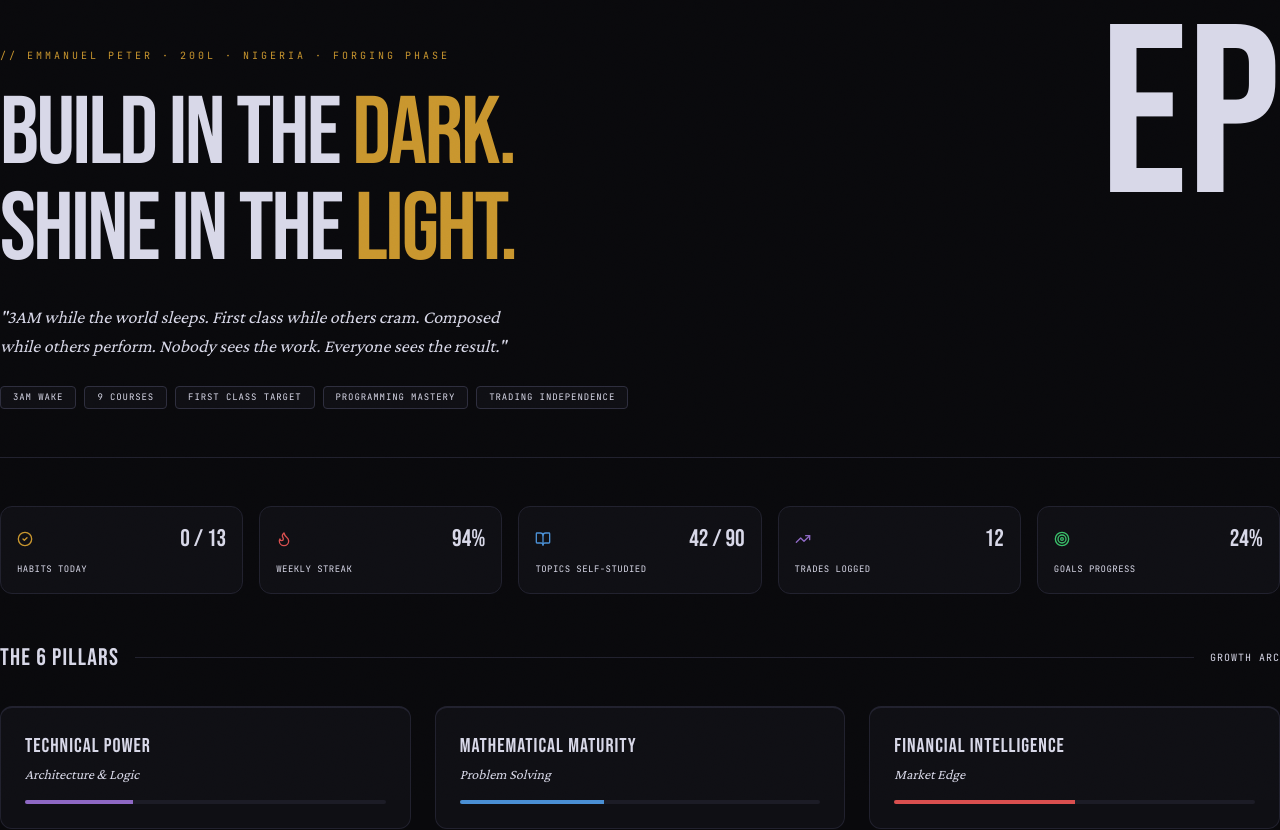
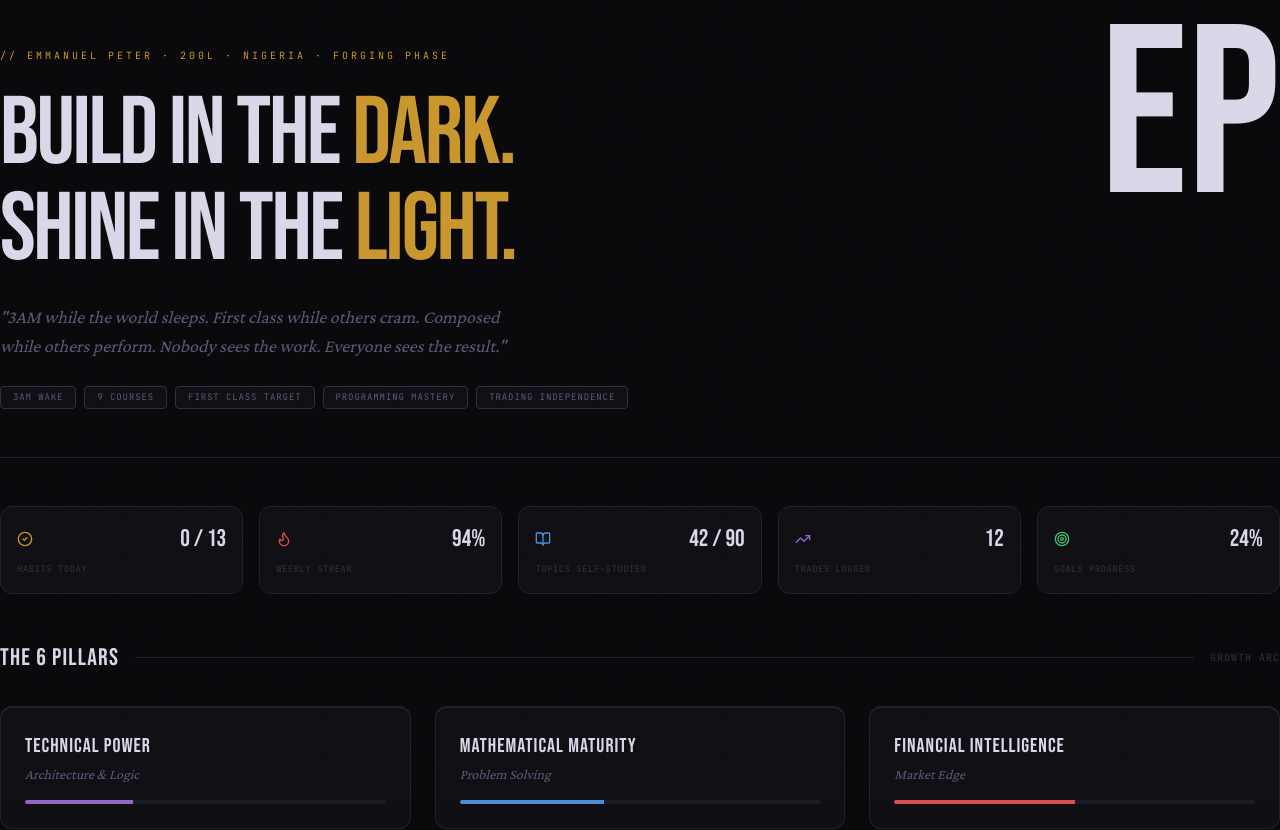
Before and after one commit to Algorix-dev/Growth-plan, a Next.js app: page / in a window 1280 px wide. Shown: the top 830 px of the page. Built offline with nearby package versions, Linux system fonts and the light colour scheme.

Commit message:
fix: map text colors in tailwind config to resolve build errors

```diff
--- a/tailwind.config.ts
+++ b/tailwind.config.ts
@@ -63,6 +63,11 @@ const config: Config = {
 				'border-2': 'var(--border-2)',
 				input: 'var(--bg-muted)',
 				ring: 'var(--gold)',
+				text: {
+					DEFAULT: 'var(--text)',
+					muted: 'var(--text-muted)',
+					dim: 'var(--text-dim)',
+				}
 			},
 			borderRadius: {
 				lg: '14px',
```
